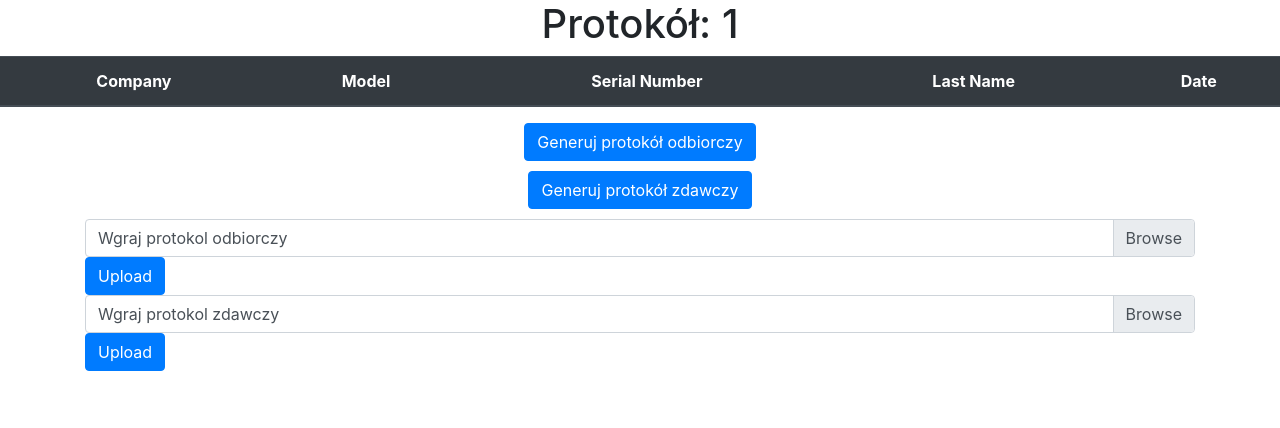
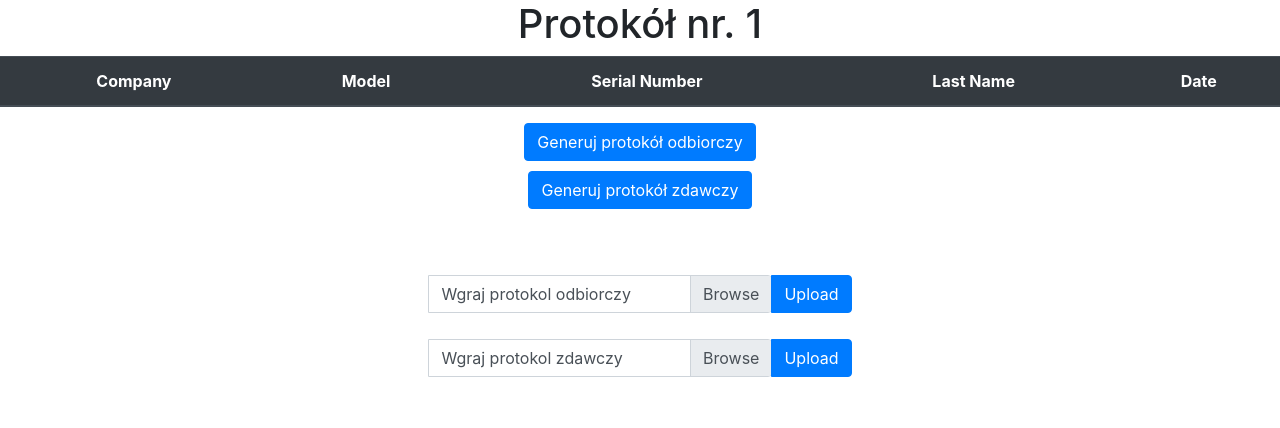
Before and after one commit to SZKYTU/AutoRaport, a Flask app: page /protocol/view/1 in a window 1280 px wide. Shown: the top 428 px of the page. Run offline with Flask 3, Linux system fonts and the light colour scheme; data that the repository does not hold is empty; some libraries are stand-ins or nearby versions.

Commit message:
form and style fix

```diff
--- a/__init__.py
+++ b/__init__.py
@@ -75,7 +75,7 @@ def get_users():
 @app.route('/protocol/laptops', methods=['GET'])
 def get_laptops():
     company = request.args.get('company')
-    laptops = session.query(Laptop).filter(Laptop.company == company).all()
+    laptops = session.query(Laptop).filter(Laptop.company == company, Laptop.status == 'New').all()
     laptops_dict = [{'id': laptop.id, 'serial_number': laptop.serial_number, 'model': laptop.model,
                      'coment': laptop.coment, 'company': laptop.company, 'status': laptop.status} for laptop in laptops]
     print(f"latopt {laptops_dict}")
@@ -212,7 +212,6 @@ def protocol_download(protocol_id, type):
 def gen_protocol(protocol_id, type):
     protocol = session.query(Protocol).filter(Protocol.id == protocol_id).first()
     name = session.query(User.name).filter(User.id == protocol.user_id).first() # ...
-    print(protocol)
     if type == 'receiving':
         response = generate_pdf(protocol.laptop.model, protocol.laptop.serial_number,
                                 protocol.last_name +" "+ name.name, "receiving", protocol_id, protocol.charger)
--- a/static/css/load.css
+++ b/static/css/load.css
@@ -14,7 +14,7 @@ body {
 
 .lds-ripple div {
   position: absolute;
-  border: 4px solid black;
+  border: 4px solid #0f8fff;
   opacity: 1;
   border-radius: 50%;
   animation: lds-ripple 1s cubic-bezier(0, 0.2, 0.8, 1) infinite;
--- a/templates/laptops.html
+++ b/templates/laptops.html
@@ -36,6 +36,7 @@
             id="serial_number"
             name="serial_number"
             class="form-control"
+            style="text-transform: uppercase"
             required
           />
         </div>
@@ -47,6 +48,7 @@
             id="model"
             name="model"
             class="form-control"
+            style="text-transform: uppercase"
             required
           />
         </div>
@@ -79,7 +81,6 @@
           <select id="status" name="status" class="form-select">
             <option value="New">New</option>
             <option value="Used">Used</option>
-            <option value="Damaged">Damaged</option>
           </select>
         </div>
 
--- a/templates/load.html
+++ b/templates/load.html
@@ -1,7 +1,7 @@
 <!DOCTYPE html>
 <html>
   <head>
-    <title>Strona z informacją o pobraniu pliku</title>
+    <title>Loading</title>
     <link
       rel="stylesheet"
       type="text/css"
--- a/templates/protocol_form.html
+++ b/templates/protocol_form.html
@@ -8,9 +8,22 @@
       integrity="sha512-P5MgMn1jBN01asBgU0z60Qk4QxiXo86+wlFahKrsQf37c9cro517WzVSPPV1tDKzhku2iJ2FVgL67wG03SGnNA=="
       crossorigin="anonymous"
     />
+    <style>
+      .container {
+        display: flex;
+        flex-direction: column;
+        justify-content: center;
+        align-items: center;
+        margin-top: 20px;
+        height: 25vh;
+      }
+      .upload-form {
+        margin-top: 10px;
+      }
+    </style>
   </head>
   <body>
-    <h1 style="text-align: center">Protokół: {{ protocol_id }}</h1>
+    <h1 style="text-align: center">Protokół nr. {{ protocol_id }}</h1>
     <table id="protocolTable" class="table table-striped text-center">
       <thead class="thead-dark">
         <tr>
@@ -67,51 +80,55 @@
     </div>
 
     <div class="container">
-  <div class="justify-content-center" style="margin-top: 10px">
+      <div class="upload-form">
         <form
           action="/protocol/upload/{{ protocol_id }}/receiving"
           method="post"
           enctype="multipart/form-data"
         >
-      <div class="input-group">
+          <div class="input-group mb-3">
             <div class="custom-file">
               <input
                 type="file"
                 class="custom-file-input"
-            id="file"
+                id="receiving-file"
                 name="file"
               />
-          <label class="custom-file-label" for="file"
+              <label class="custom-file-label" for="receiving-file"
                 >Wgraj protokol odbiorczy</label
               >
             </div>
+            <div class="input-group-append">
+              <input type="submit" class="btn btn-primary" value="Upload" />
             </div>
-      <input type="submit" class="btn btn-primary" value="Upload" />
+          </div>
         </form>
+      </div>
+
+      <div class="upload-form">
         <form
           action="/protocol/upload/{{ protocol_id }}/delivery"
           method="post"
           enctype="multipart/form-data"
         >
-      <div class="input-group">
+          <div class="input-group mb-3">
             <div class="custom-file">
               <input
                 type="file"
                 class="custom-file-input"
-            id="file"
+                id="delivery-file"
                 name="file"
               />
-          <label class="custom-file-label" for="file"
+              <label class="custom-file-label" for="delivery-file"
                 >Wgraj protokol zdawczy</label
               >
             </div>
+            <div class="input-group-append">
+              <input type="submit" class="btn btn-primary" value="Upload" />
             </div>
-      <input type="submit" class="btn btn-primary" value="Upload" />
+          </div>
         </form>
       </div>
     </div>
-
-      </form>
-    </div>
   </body>
 </html>
```
Also changed, not shown: protocol_gen.py (+4 -4 lines), static/laptops_post.js (+20 -18 lines). Lines whose indentation alone changed are shown as unchanged.
